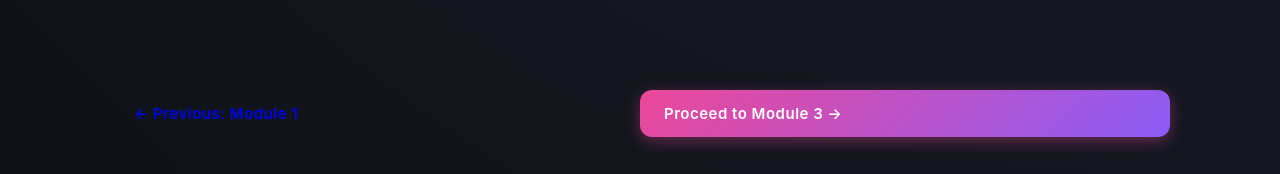
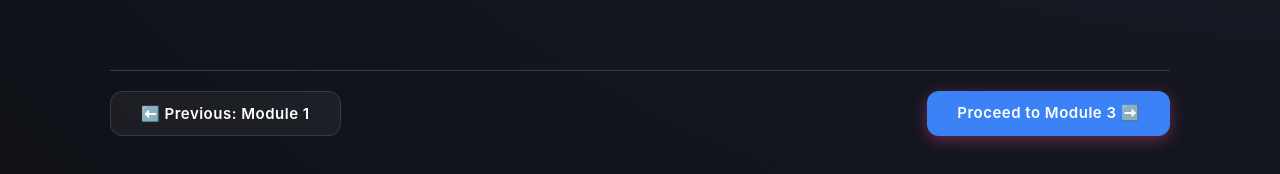
Before and after one commit to SPP-2005/AlgoThink1, a Next.js app: page /course/module-2 in a window 1280 px wide. Shown: the part 1119-1293 px from the top of the page. Built offline with nearby package versions, Linux system fonts and the light colour scheme.

Commit message:
feat: add module-2 curriculum page with interactive real-world algorithm scenarios

```diff
--- a/app/course/module-2/page.js
+++ b/app/course/module-2/page.js
@@ -370,12 +370,12 @@ export default function Module2() {
         )}
         </div>
 
-        <div style={{ display: 'flex', justifyContent: 'space-between', marginTop: '60px' }}>
-            <Link href="/course/module-1" className="btn btn-secondary">
-                ← Previous: Module 1
+        <div style={{ display: 'flex', justifyContent: 'space-between', marginTop: '40px', paddingTop: '20px', borderTop: '1px solid var(--border)' }}>
+            <Link href="/course/module-1" className="btn btn-secondary" style={{ width: 'auto', background: 'rgba(255,255,255,0.05)', color: 'white', padding: '12px 30px', border: '1px solid var(--border)' }}>
+                ⬅️ Previous: Module 1
             </Link>
-            <Link href="/course/module-3" className="btn btn-primary">
-                Proceed to Module 3 →
+            <Link href="/course/module-3" className="btn btn-primary" style={{ width: 'auto', background: '#3b82f6', padding: '12px 30px' }}>
+                Proceed to Module 3 ➡️
             </Link>
         </div>
 
```
